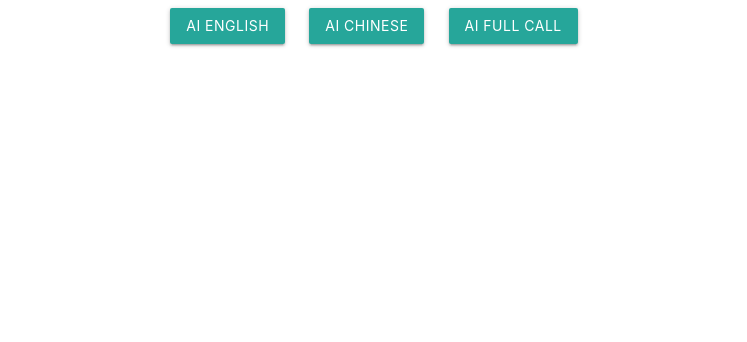
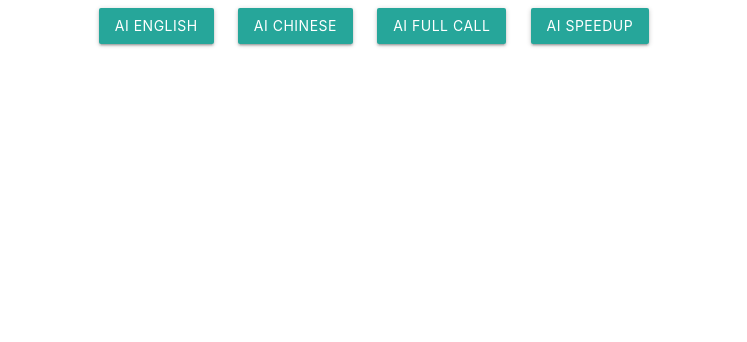
Before and after one commit to niclee1219/SCDFxDELL-995calls, a plain HTML site: page index.html in a window 1280 px wide. Shown: the part 458-800 px from the top of the page, without its empty margins (266-1013 px from the left). Drawn offline with nearby package versions, Linux system fonts and the light colour scheme.

Commit message:
added ori n sped up

```diff
--- a/index.html
+++ b/index.html
@@ -44,6 +44,7 @@
         <button class="btn waves-effect waves-light" onclick="playAudio('case 1-AI-english.mp3')">AI English</button>
         <button class="btn waves-effect waves-light" onclick="playAudio('case 1-AI-chinese.mp3')">AI Chinese</button>
         <button class="btn waves-effect waves-light" onclick="playAudio('ambulanceai.mp3')">AI full call</button>
+        <button class="btn waves-effect waves-light" onclick="playAudio('ambulanceaispeedup.mp3')">AI speedup</button>
 
         <div id="audioPlayer" style="display:none;">
             <p>Now Playing: <span id="audioTitle"></span></p>
```
Also changed, not shown: 2 other files.
